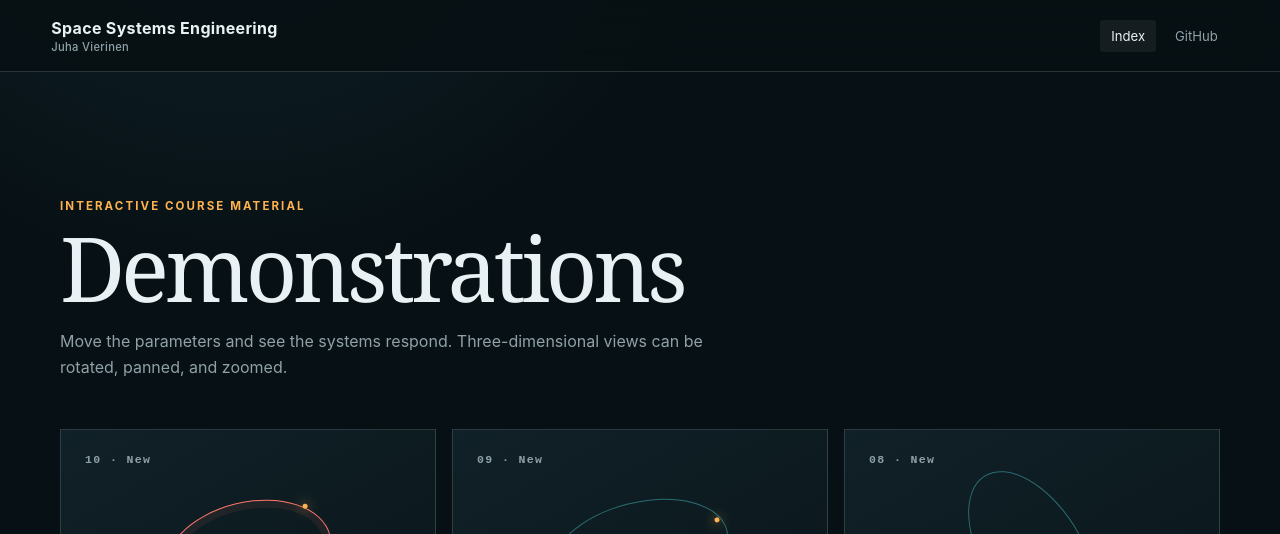
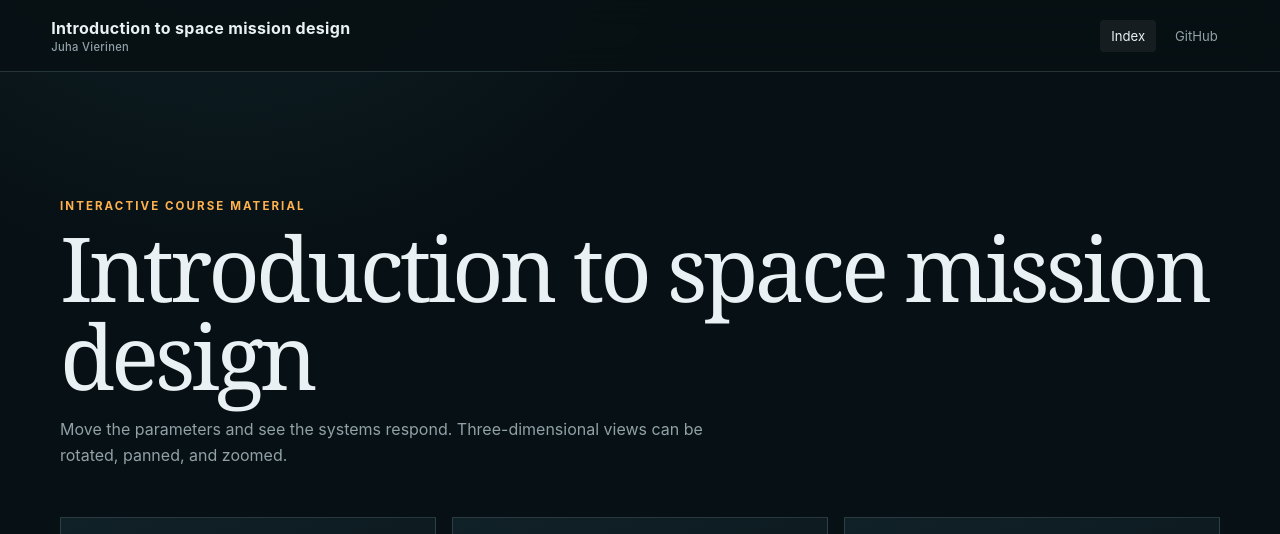
Before and after one commit to jvierine/spacedemo, a website: page index.html in a window 1280 px wide. Shown: the top 534 px of the page. Drawn offline with nearby package versions, Linux system fonts and the light colour scheme.

Commit message:
Rename space mission design landing page

```diff
--- a/index.html
+++ b/index.html
@@ -3,8 +3,8 @@
   <head>
     <meta charset="UTF-8" />
     <meta name="viewport" content="width=device-width, initial-scale=1.0" />
-    <meta name="description" content="Interactive space systems engineering demonstrations." />
-    <title>Space Systems Engineering · Demonstrations</title>
+    <meta name="description" content="Interactive demonstrations for Introduction to space mission design." />
+    <title>Introduction to space mission design</title>
     <link rel="stylesheet" href="./styles.css?v=20260902-2" />
     <script defer src="./js/qr.js"></script>
     <script defer src="./js/feedback.js?v=20260825-4"></script>
@@ -16,7 +16,7 @@
   <body class="landing">
     <header class="site-header">
       <a class="course-title" href="/space/">
-        <span>Space Systems Engineering</span>
+        <span>Introduction to space mission design</span>
         <small>Juha Vierinen</small>
       </a>
       <nav class="top-actions" aria-label="Course links">
@@ -26,7 +26,7 @@
     </header>
     <main class="landing-main">
       <p class="eyebrow">Interactive course material</p>
-      <h1>Demonstrations</h1>
+      <h1>Introduction to space mission design</h1>
       <p class="intro">Move the parameters and see the systems respond. Three-dimensional views can be rotated, panned, and zoomed.</p>
       <section class="demo-grid" aria-label="Available demonstrations">
         <a class="demo-card" href="./solar-oberth/">
```
